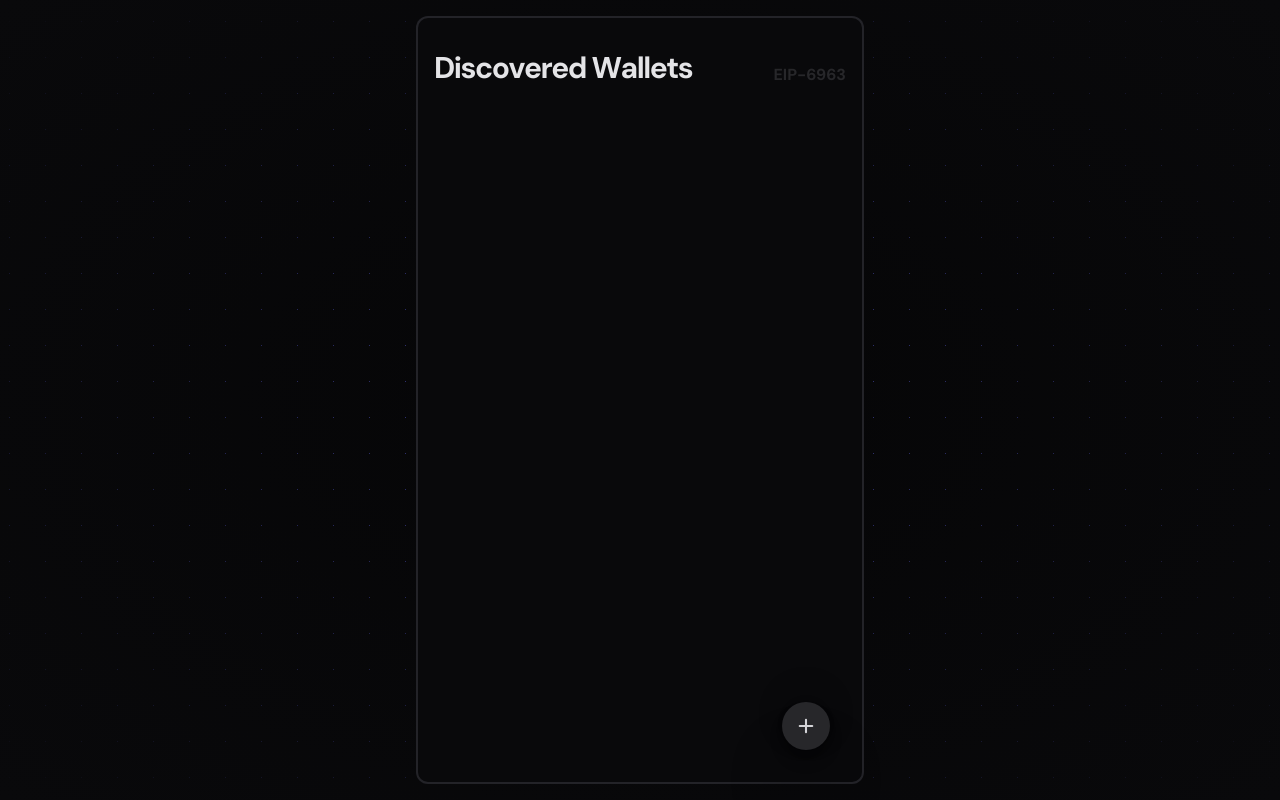
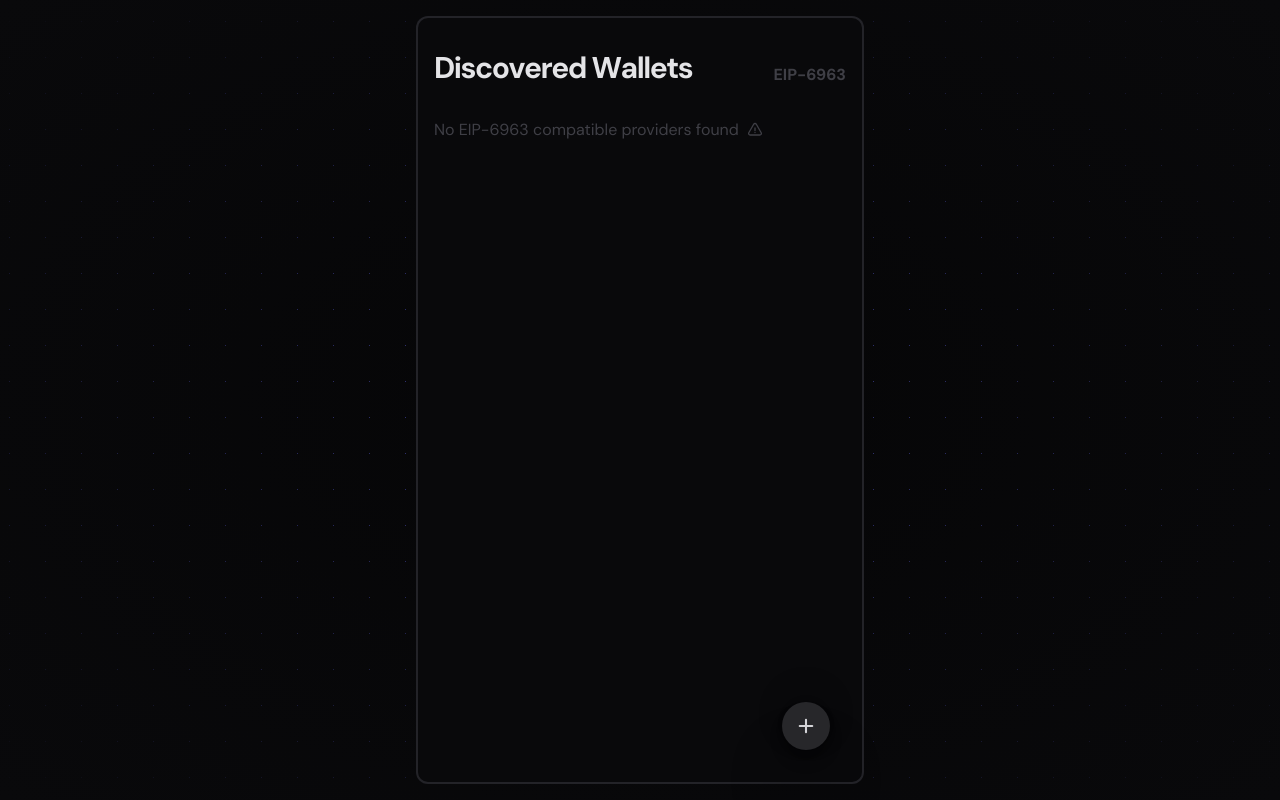
Before and after one commit to WalletConnect/EIP6963, a React (Vite) app: page / in a window 1280 px wide. Built offline with nearby package versions, Linux system fonts and the light colour scheme.

Commit message:
fix: added text on no provider

```diff
--- a/src/App.tsx
+++ b/src/App.tsx
@@ -10,7 +10,6 @@ import { Toaster } from "./components/ui/Toaster";
 import { AnimatePresence, motion } from "framer-motion";
 import useResizeObserver from "use-resize-observer";
 import { getInjectedInfo } from "./utils/injected";
-import { mapToObj } from "./utils/functions";
 
 const textVariants = {
   initial: {
@@ -20,6 +19,24 @@ const textVariants = {
   animate: {
     opacity: 1,
     x: 0,
+  },
+};
+
+const warningVariants = {
+  initial: {
+    opacity: 0,
+    y: -20,
+  },
+  animate: {
+    opacity: 1,
+    y: 0,
+    transition: {
+      delay: 0.625,
+    },
+  },
+  exit: {
+    opacity: 0,
+    y: -5,
   },
 };
 
@@ -181,7 +198,7 @@ function App() {
               </motion.span>
             ))}
           </motion.h1>
-          <p className="pl-1 overflow-hidden font-semibold text-zinc-800 h-fit">
+          <p className="pl-1 overflow-hidden font-semibold text-zinc-700 h-fit">
             <motion.span
               variants={textVariants}
               initial="initial"
@@ -200,8 +217,8 @@ function App() {
           ref={contentRef}
           className="w-full max-h-[calc(100vh_-_10rem)] space-y-2 relative"
         >
-          <AnimatePresence>
-            {Array.from(providers) ? (
+          <AnimatePresence mode="wait">
+            {providers.size !== 0 ? (
               Array.from(providers).map(([_, provider]) => {
                 return (
                   <Wallet
@@ -213,7 +230,30 @@ function App() {
                 );
               })
             ) : (
-              <span>No EIP-6963 compatible providers found</span>
+              <motion.p
+                key="no-providers"
+                variants={warningVariants}
+                initial="initial"
+                animate="animate"
+                exit="exit"
+                className="flex items-center gap-2 text-zinc-700"
+              >
+                No EIP-6963 compatible providers found
+                <svg
+                  xmlns="http://www.w3.org/2000/svg"
+                  fill="none"
+                  viewBox="0 0 24 24"
+                  strokeWidth={2}
+                  stroke="currentColor"
+                  className="w-4 h-4"
+                >
+                  <path
+                    strokeLinecap="round"
+                    strokeLinejoin="round"
+                    d="M12 9v3.75m-9.303 3.376c-.866 1.5.217 3.374 1.948 3.374h14.71c1.73 0 2.813-1.874 1.948-3.374L13.949 3.378c-.866-1.5-3.032-1.5-3.898 0L2.697 16.126zM12 15.75h.007v.008H12v-.008z"
+                  />
+                </svg>
+              </motion.p>
             )}
           </AnimatePresence>
         </div>
@@ -221,7 +261,7 @@ function App() {
           onClick={addWindowProvider}
           className="absolute z-50 grid w-12 h-12 text-3xl rounded-full bottom-8 right-8 shadow-bold group bg-zinc-800 text-zinc-300 place-items-center"
         >
-          <span className="text-zinc-400 pointer-events-none absolute inline-block px-2 py-1 text-xs rounded-md bg-zinc-900 border border-zinc-800 transition-all opacity-0 -translate-x-28 group-hover:-translate-x-32 w-fit whitespace-pre group-hover:opacity-100 z-[0]">
+          <span className="text-zinc-400 pointer-events-none absolute inline-block px-2 py-1 text-xs rounded-md bg-zinc-900 border border-zinc-800 transition-all opacity-0 -translate-x-36 group-hover:-translate-x-40 w-fit whitespace-pre group-hover:opacity-100 z-[0]">
             Add window.ethereum provider as EIP-6963
           </span>
           <svg
```
